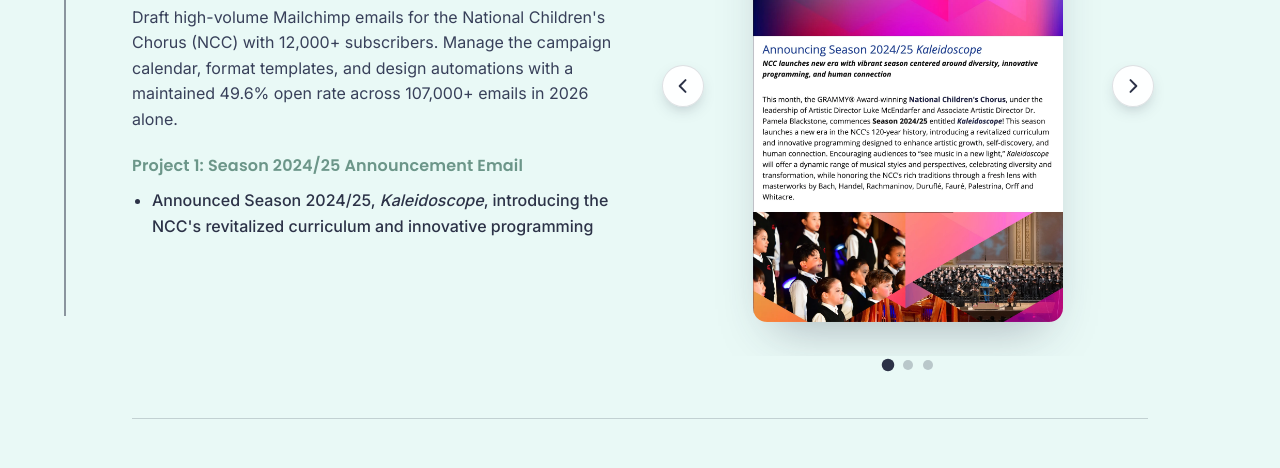
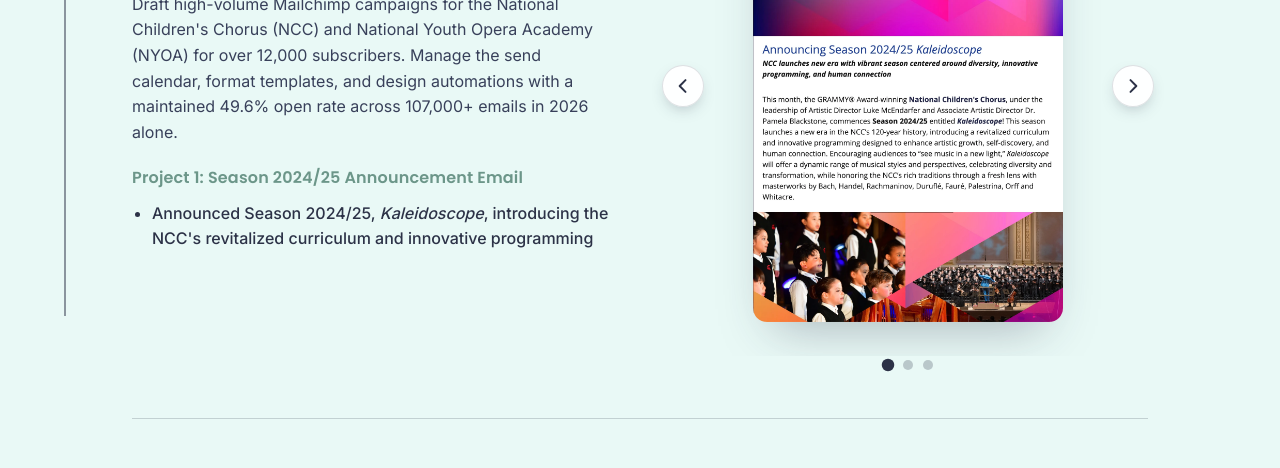
Before and after one commit to rhking2/portfolio-website, a plain HTML site: page work.html in a window 1280 px wide. Shown: the part 484-952 px from the top of the page. Drawn offline with Linux system fonts and the light colour scheme.

Commit message:
Email Communications: description names NCC and NYOA
Co-Authored-By: Claude Opus 5.5 <noreply@anthropic.com>
Claude-Session: https://claude.ai/code/session_01QvpiMFZT9szqy6VGVVphfK

```diff
--- a/work.html
+++ b/work.html
@@ -47,7 +47,7 @@
     <div class="project">
       <div class="project-copy">
         <h3>Email Communications</h3>
-        <p>Draft high-volume Mailchimp emails for the National Children's Chorus (NCC) with 12,000+ subscribers. Manage the campaign calendar, format templates, and design automations with a maintained 49.6% open rate across 107,000+ emails in 2026 alone.</p>
+        <p>Draft high-volume Mailchimp campaigns for the National Children's Chorus (NCC) and National Youth Opera Academy (NYOA) for over 12,000 subscribers. Manage the send calendar, format templates, and design automations with a maintained 49.6% open rate across 107,000+ emails in 2026 alone.</p>
         <div class="slide-note" data-slide="1">
           <h4 class="slide-note-title">Project 1: Season 2024/25 Announcement Email</h4>
           <ul class="stat-list">
```
